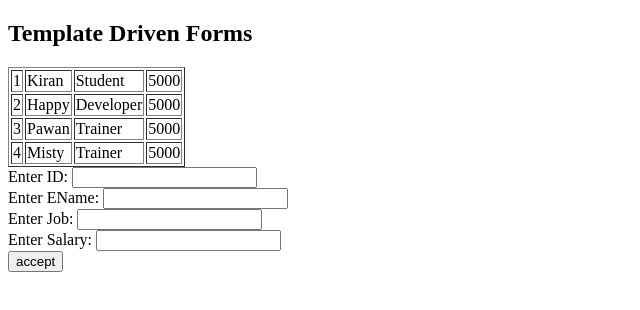
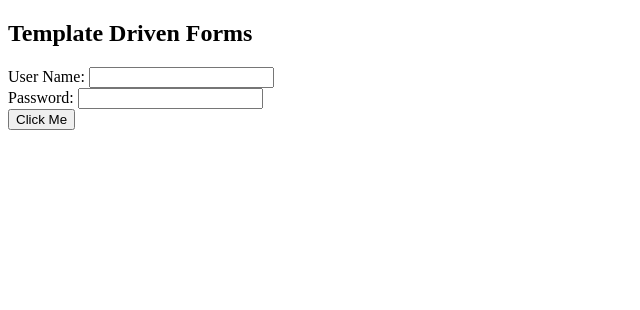
Before and after one commit to jackofalltradesprogrammer/AngularBootCamp, an Angular app: page / in a window 1280 px wide. Shown: the top 310 px of the page, without its empty margins (0-640 px from the left). Built offline with nearby package versions, Linux system fonts and the light colour scheme.

Commit message:
Day 10 - Create a login page that changes color depending on the authentiaction

```diff
--- a/src/app/app.component.html
+++ b/src/app/app.component.html
@@ -1,19 +1,11 @@
 <h2>Template Driven Forms</h2>
 
-<table border="1">
-    <tr *ngFor = 'let e of employees'>
-        <td>{{e.id}}</td>
-        <td>{{e.ename}}</td>
-        <td>{{e.job}}</td>
-        <td>{{e.salary}}</td>
-    </tr>
-</table>
+
 
 <form #form1='ngForm' (ngSubmit) ='onSubmit(form1.value)'>
-    Enter ID: <input type="number" name="id" ngModel> <br>
-    Enter EName: <input type="text" name="ename" ngModel> <br>
-    Enter Job: <input type="text" name="job" ngModel> <br>
-    Enter Salary: <input type="number" name="salary" ngModel> <br>
+    User Name: <input type="text" name="txtUname" ngModel> <br>
+    Password: <input type="password" name="txtPwd" ngModel> <br>
 
-    <input type="submit" name="b1" value="accept">
+    <button type="submit">Click Me</button>
+        <p [style.color]="titleStyle">{{msg}}</p>
 </form>
--- a/src/app/app.component.ts
+++ b/src/app/app.component.ts
@@ -8,13 +8,20 @@ import { Component } from '@angular/core';
 })
 
 export class AppComponent {
-  employees=[
-    {id:1,ename:"Kiran", job:"Student", salary:"5000"},
-    {id:2,ename:"Happy", job:"Developer", salary:"5000"},
-    {id:3,ename:"Pawan", job:"Trainer", salary:"5000"},
-    {id:4,ename:"Misty", job:"Trainer", salary:"5000"},
-  ];
+  uname:string="happy";
+  pwd:string="happy";
+  msg:string="";
+  titleStyle:string="";
   onSubmit(obj){
-    this.employees.push(obj);
+    console.log(obj.txtPwd);
+    if(obj.txtUname == this.uname && obj.txtPwd == this.pwd){
+      this.msg = "User is Authenticated";
+      this.titleStyle="GREEN";
+    }
+    else {
+      this.msg = "User is not Authenticated";
+      this.titleStyle="RED";
+    }
+
   }
 }
```
